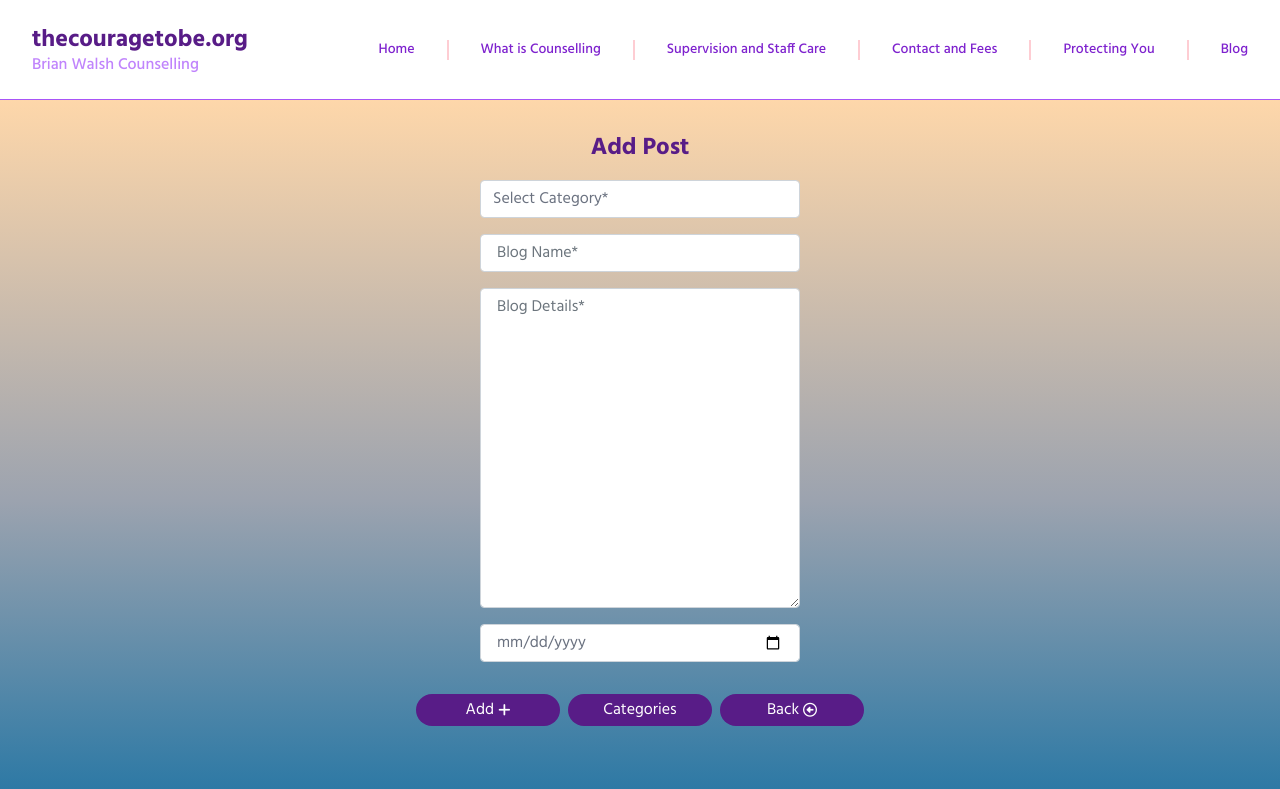
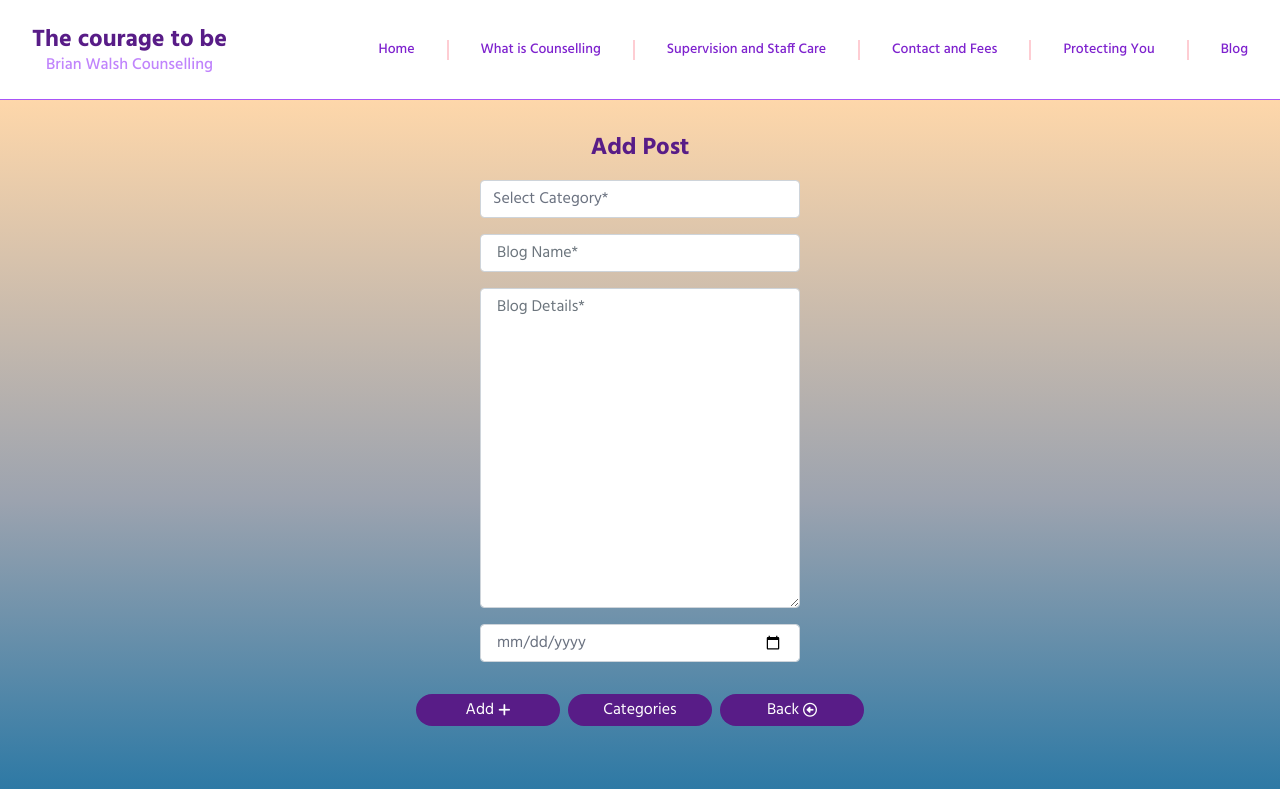
Before and after one commit to liamwalsh1980/thecouragetobe, a Flask app: page /add_post in a window 1280 px wide. Shown: the top 789 px of the page. Run offline with Flask 2, Linux system fonts and the light colour scheme; data that the repository does not hold is empty; some libraries are stand-ins or nearby versions.

Commit message:
Meta tags updated and code tidy up completed

```diff
--- a/static/css/styles.css
+++ b/static/css/styles.css
@@ -521,6 +521,11 @@ Ensure the default browser behavior of the `hidden` attribute.
   z-index: 20;
 }
 
+.mx-4 {
+  margin-left: 1rem;
+  margin-right: 1rem;
+}
+
 .mx-auto {
   margin-left: auto;
   margin-right: auto;
@@ -544,11 +549,6 @@ Ensure the default browser behavior of the `hidden` attribute.
 .mx-2 {
   margin-left: 0.5rem;
   margin-right: 0.5rem;
-}
-
-.mx-4 {
-  margin-left: 1rem;
-  margin-right: 1rem;
 }
 
 .mt-2 {
@@ -987,6 +987,10 @@ Ensure the default browser behavior of the `hidden` attribute.
   padding-bottom: 1rem;
 }
 
+.pb-1 {
+  padding-bottom: 0.25rem;
+}
+
 .pb-8 {
   padding-bottom: 2rem;
 }
@@ -997,14 +1001,6 @@ Ensure the default browser behavior of the `hidden` attribute.
 
 .pb-96 {
   padding-bottom: 24rem;
-}
-
-.pb-2 {
-  padding-bottom: 0.5rem;
-}
-
-.pb-1 {
-  padding-bottom: 0.25rem;
 }
 
 .text-left {
--- a/templates/add_categories.html
+++ b/templates/add_categories.html
@@ -26,13 +26,10 @@
                 <p class="text-lg md:text-2xl font-bold text-purple-900">
                     Add Category
                 </p>
-
                 <div class="w-80 form-group">
                     <input id="category_name" name="category_name" type="text" minlength="1" maxlength="100" class="validate px-3 py-[6px] form-control" placeholder="New Category Name*" required>
                 </div>
-
             </div>
-
             <div class="py-8 text-center flex flex-row sm:flex-row justify-center gap-x-2 flex-wrap gap-y-4">
                 <div class="flex justify-center items-center">
                     <button
@@ -42,7 +39,6 @@
                         >Add <i class="fa-solid fa-plus text-sm pl-1"></i>
                     </button>
                 </div>
-
                 <div class="flex justify-center items-center">
                     <a
                         aria-label="Logout" href="{{ url_for('add_post') }}"
--- a/templates/add_post.html
+++ b/templates/add_post.html
@@ -76,9 +76,6 @@
                     </a>
                 </div>
             </div>
-
-
-
         </div>
     </form>
 </section>
--- a/templates/base.html
+++ b/templates/base.html
@@ -6,8 +6,8 @@
     <meta http-equiv="X-UA-Compatible" content="IE=edge">
     <meta name="viewport" content="width=device-width, initial-scale=1.0">
     <!-- Meta tags for good SEO -->
-    <meta name="description" content="">
-    <meta name="keywords" content="">
+    <meta name="description" content="Counselling services for individuals and couples within the West Midlands">
+    <meta name="keywords" content="counselling, therapy, psychotherapy, counselling services, couples counselling">
     <meta name="author" content="Liam Walsh">
     <!-- Bootstrap for Modal -->
     <link href="https://cdn.jsdelivr.net/npm/bootstrap@5.0.0-beta2/dist/css/bootstrap.min.css" rel="stylesheet"
@@ -55,8 +55,8 @@
         <!-- Main Navbar -->
         <div class="px-8 py-4 flex items-center justify-between hidden lg:flex" aria-labelledby="main-navbar">
             <div>
-                <a aria-label="Home" href="{{ url_for('index') }}"><h1 class="text-2xl font-bold text-purple-900 hover:text-purple-700">thecouragetobe.org</h1></a>
-                <h2 class="font-medium text-purple-400">Brian Walsh Counselling</h2>
+                <a aria-label="Home" href="{{ url_for('index') }}"><h1 class="text-2xl font-bold text-purple-900 hover:text-purple-700">The courage to be</h1></a>
+                <h2 class="font-medium text-purple-400 flex justify-center">Brian Walsh Counselling</h2>
             </div>
             <nav>
                 <ul class="flex space-x-2 lg:space-x-6 xl:space-x-8 text-purple-700 font-medium text-sm lg:text-xs xl:text-sm">
--- a/templates/protecting_you.html
+++ b/templates/protecting_you.html
@@ -2,11 +2,6 @@
 {% block content %}
     <section id="home" class="bg-white">
         <div id="hero-image">
-            <!-- <div class="max-w-screen-xl mx-auto px-8 pt-8 flex flex-col items-center lg:items-start">
-                <div class="w-36 h-36 rounded-full flex flex-col items-center justify-center text-center bg-gradient-to-t from-sky-700 to-orange-200 via-gray-400">
-                    <i class="fa-solid fa-shield-heart text-6xl text-indigo-800"></i>
-                </div>
-            </div> -->
             <div class="max-w-screen-xl mx-auto px-8 pt-8 pb-96 text-left flex flex-col justify-center space-y-8">
                 <h1 class="text-lg md:text-2xl font-bold text-purple-200 text-center lg:pb-8" aria-labelledby="protecting-you">
                     Protecting You
```
Also changed, not shown: templates/blog.html (+8 -11 lines).
